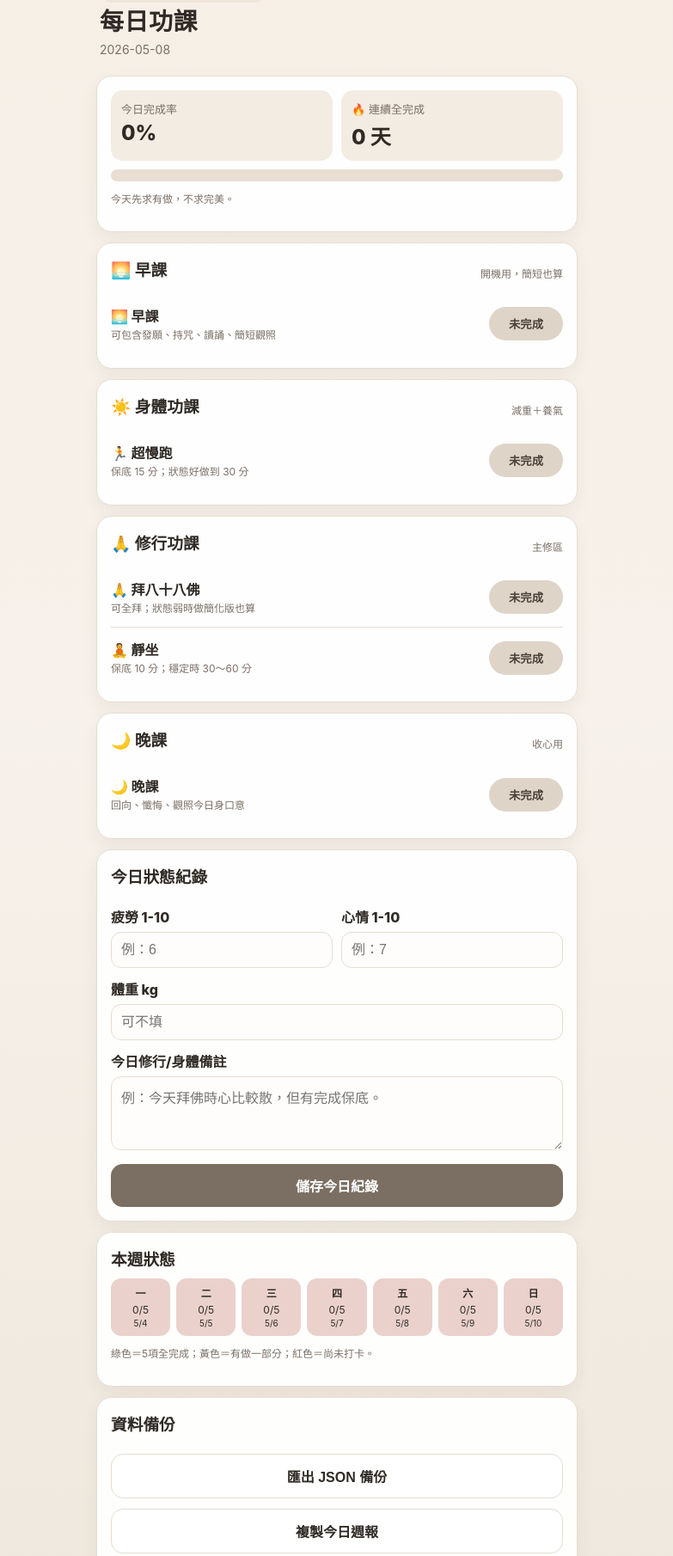
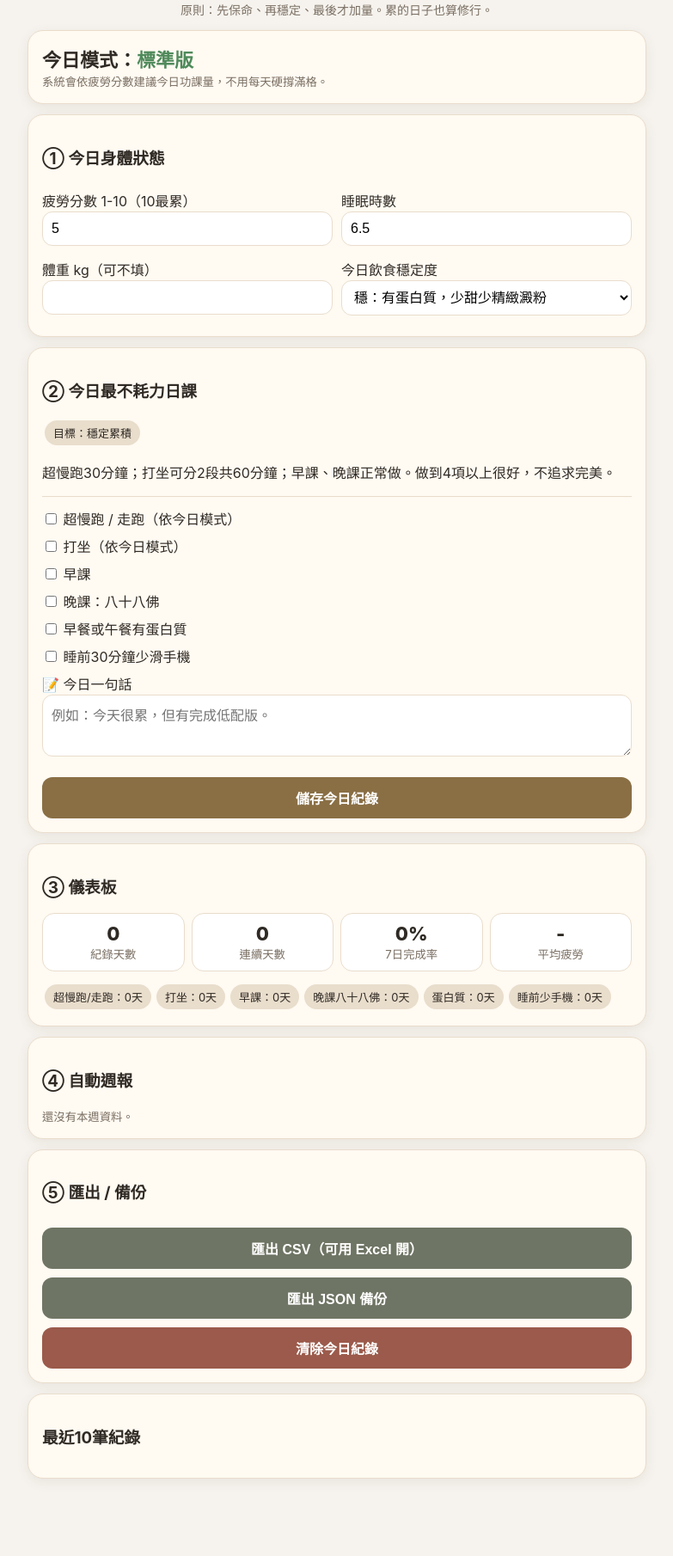
Before and after one commit to tingyunamy/daily-practice, a plain HTML site: page index.html in a window 1280 px wide. Shown: the part 62-1872 px from the top of the page at 86% size, without its empty margins (248-1031 px from the left). After the commit the page ends 1810 px from the top, so only its background shows below. Drawn offline with Linux system fonts and the light colour scheme.

Commit message:
Add files via upload
change to old version

```diff
--- a/index.html
+++ b/index.html
@@ -1,328 +1,261 @@
 <!DOCTYPE html>
-<html lang="zh-Hant">
+<html lang="zh-TW">
 <head>
-<meta charset="UTF-8" />
-<meta name="viewport" content="width=device-width, initial-scale=1.0, viewport-fit=cover" />
-<title>每日功課 v5 修正版</title>
-<meta name="theme-color" content="#7b6f63" />
+<meta charset="UTF-8">
+<meta name="viewport" content="width=device-width, initial-scale=1.0">
+<title>疲勞・修行・減重 日課系統 v5</title>
 <style>
 :root{
-  --bg:#f6f1ea; --card:#fff; --text:#2f2a25; --muted:#7a6f66;
-  --main:#7b6f63; --main2:#a68f73; --ok:#5d9c73;
-  --warn:#d29b48; --bad:#c96b62; --line:#e5ddd2;
+  --bg:#f6f3ee; --card:#fffaf2; --ink:#2f2a24; --muted:#7a6f63;
+  --accent:#8a6f45; --soft:#e9ddcc; --ok:#4f8a5b; --warn:#b77b2b;
 }
 *{box-sizing:border-box}
-body{
-  margin:0;
-  font-family:-apple-system,BlinkMacSystemFont,"Noto Sans TC","Helvetica Neue",Arial,sans-serif;
-  background:linear-gradient(180deg,#f7efe6 0%,#f6f1ea 45%,#efe7dc 100%);
-  color:var(--text);
-  padding:18px;
-}
-.app{max-width:560px;margin:0 auto;padding-bottom:44px}
-.header{padding:18px 4px 10px}
-h1{margin:0;font-size:28px;letter-spacing:.5px}
-h2,h3{margin:0 0 10px}
-.sub{color:var(--muted);margin-top:6px;font-size:14px}
-.card{
-  background:rgba(255,255,255,.94);
-  border:1px solid var(--line);
-  border-radius:18px;
-  padding:16px;
-  margin:12px 0;
-  box-shadow:0 8px 20px rgba(70,50,30,.06);
-}
-.grid2{display:grid;grid-template-columns:1fr 1fr;gap:10px}
-.stat{background:#f3ece3;border-radius:14px;padding:12px}
-.stat .num{font-size:24px;font-weight:800;margin-top:4px}
-.stat .label{color:var(--muted);font-size:13px}
-.progress-wrap{height:14px;background:#e8ded2;border-radius:999px;overflow:hidden;margin-top:10px}
-.progress{height:100%;width:0%;background:linear-gradient(90deg,var(--main2),var(--ok));border-radius:999px;transition:.25s}
-.section-title{display:flex;align-items:center;justify-content:space-between;margin-bottom:6px}
-.section-title span{font-size:12px;color:var(--muted)}
-.task{display:flex;align-items:center;justify-content:space-between;gap:12px;border-bottom:1px solid var(--line);padding:13px 0}
-.task:last-child{border-bottom:none}
-.task-title{font-weight:800;font-size:16px}
-.task-note{color:var(--muted);font-size:12px;margin-top:3px;line-height:1.4}
-.btn{border:none;border-radius:999px;padding:10px 14px;min-width:86px;font-weight:800;background:#ded4c8;color:#4b4037}
-.btn.done{background:var(--ok);color:#fff}
-label{display:block;margin:12px 0 6px;font-weight:800}
-input,textarea{
-  width:100%;border:1px solid var(--line);border-radius:12px;padding:11px;font-size:16px;background:#fffdfb;color:var(--text)
-}
-textarea{min-height:86px;resize:vertical}
-.row{display:flex;gap:10px}.row>*{flex:1}
-.small{color:var(--muted);font-size:12px;line-height:1.5}
-.primary,.secondary{
-  width:100%;border-radius:14px;padding:13px;font-weight:800;font-size:16px;margin-top:12px
-}
-.primary{border:none;background:var(--main);color:#fff}
-.secondary{border:1px solid var(--line);background:#fff;color:var(--text)}
-.week{display:grid;grid-template-columns:repeat(7,1fr);gap:7px;margin-top:10px}
-.day{background:#eee5da;border-radius:12px;padding:8px 4px;text-align:center;font-size:12px;min-height:56px}
-.day strong{display:block;margin-bottom:4px}.day.full{background:#cfe8d6}.day.some{background:#f3dfb6}.day.zero{background:#ead1cc}
-.pill{display:inline-block;padding:6px 10px;border-radius:999px;background:#efe5d9;color:#5b4d42;font-size:12px;font-weight:800}
-.footer-note{text-align:center;color:var(--muted);font-size:12px;margin-top:18px}
-@media (display-mode: standalone){body{padding-top:calc(18px + env(safe-area-inset-top))}}
+body{font-family:-apple-system,BlinkMacSystemFont,"Noto Sans TC","Microsoft JhengHei",Arial,sans-serif;background:var(--bg);color:var(--ink);margin:0;padding:16px;}
+h1{text-align:center;font-size:24px;margin:8px 0 4px}
+.subtitle{text-align:center;color:var(--muted);font-size:14px;margin-bottom:14px}
+.card{background:var(--card);border:1px solid var(--soft);border-radius:18px;padding:16px;margin:12px auto;max-width:720px;box-shadow:0 4px 14px rgba(80,55,20,.08)}
+.row{display:grid;grid-template-columns:1fr 1fr;gap:10px}
+@media(max-width:620px){.row{grid-template-columns:1fr}}
+label{display:block;margin:8px 0;line-height:1.5}
+input[type="number"],textarea,select{width:100%;padding:10px;border:1px solid var(--soft);border-radius:12px;background:white;font-size:16px}
+textarea{height:72px;resize:vertical}
+button{width:100%;padding:12px;margin-top:10px;border:0;border-radius:12px;background:var(--accent);color:white;font-size:16px;font-weight:700}
+button.secondary{background:#6f7564}
+button.danger{background:#9b5a4b}
+.pill{display:inline-block;background:var(--soft);border-radius:999px;padding:5px 10px;margin:3px;font-size:13px}
+.big{font-size:22px;font-weight:800}
+.good{color:var(--ok);font-weight:700}.warn{color:var(--warn);font-weight:700}
+.grid4{display:grid;grid-template-columns:repeat(4,1fr);gap:8px}
+@media(max-width:620px){.grid4{grid-template-columns:repeat(2,1fr)}}
+.stat{background:white;border:1px solid var(--soft);border-radius:14px;padding:10px;text-align:center}
+.history-item{background:white;border:1px solid var(--soft);border-radius:14px;padding:10px;margin:8px 0;font-size:14px}
+small{color:var(--muted)}
+hr{border:0;border-top:1px solid var(--soft);margin:14px 0}
 </style>
 </head>
 <body>
-<div class="app">
-  <div class="header">
-    <span class="pill">v5 修正版｜早課・晚課・修行版</span>
-    <h1>每日功課</h1>
-    <div class="sub" id="todayText"></div>
+<h1>🌿 疲勞・修行・減重 日課系統 v5</h1>
+<div class="subtitle">原則：先保命、再穩定、最後才加量。累的日子也算修行。</div>
+
+<div class="card">
+  <div class="big">今日模式：<span id="modeText">判斷中</span></div>
+  <small>系統會依疲勞分數建議今日功課量，不用每天硬撐滿格。</small>
 </div>
 
 <div class="card">
-    <div class="grid2">
-      <div class="stat">
-        <div class="label">今日完成率</div>
-        <div class="num" id="rate">0%</div>
+  <h3>① 今日身體狀態</h3>
+  <div class="row">
+    <label>疲勞分數 1-10（10最累）
+      <input id="fatigue" type="number" min="1" max="10" value="5" oninput="updateMode()">
+    </label>
+    <label>睡眠時數
+      <input id="sleep" type="number" step="0.5" min="0" max="12" value="6.5">
+    </label>
   </div>
-      <div class="stat">
-        <div class="label">🔥 連續全完成</div>
-        <div class="num"><span id="streak">0</span> 天</div>
-      </div>
-    </div>
-    <div class="progress-wrap"><div class="progress" id="progress"></div></div>
-    <p class="small" id="dailyHint">今天先求有做，不求完美。</p>
-  </div>
-
-  <div class="card">
-    <div class="section-title"><h3>🌅 早課</h3><span>開機用，簡短也算</span></div>
-    <div class="task">
-      <div>
-        <div class="task-title">🌅 早課</div>
-        <div class="task-note">可包含發願、持咒、讀誦、簡短觀照</div>
-      </div>
-      <button class="btn" data-key="morning">未完成</button>
+  <div class="row">
+    <label>體重 kg（可不填）
+      <input id="weight" type="number" step="0.1" min="20" max="200">
+    </label>
+    <label>今日飲食穩定度
+      <select id="food">
+        <option value="穩">穩：有蛋白質，少甜少精緻澱粉</option>
+        <option value="普通">普通：大致正常</option>
+        <option value="亂">亂：甜食/澱粉偏多或太晚吃</option>
+      </select>
+    </label>
   </div>
 </div>
 
 <div class="card">
-    <div class="section-title"><h3>☀️ 身體功課</h3><span>減重＋養氣</span></div>
-    <div class="task">
-      <div>
-        <div class="task-title">🏃 超慢跑</div>
-        <div class="task-note">保底 15 分；狀態好做到 30 分</div>
-      </div>
-      <button class="btn" data-key="slowJog">未完成</button>
-    </div>
+  <h3>② 今日最不耗力日課</h3>
+  <div id="suggestion"></div>
+  <hr>
+  <label><input type="checkbox" id="run"> 超慢跑 / 走跑（依今日模式）</label>
+  <label><input type="checkbox" id="med"> 打坐（依今日模式）</label>
+  <label><input type="checkbox" id="morning"> 早課</label>
+  <label><input type="checkbox" id="night"> 晚課：八十八佛</label>
+  <label><input type="checkbox" id="protein"> 早餐或午餐有蛋白質</label>
+  <label><input type="checkbox" id="phone"> 睡前30分鐘少滑手機</label>
+  <label>📝 今日一句話
+    <textarea id="note" placeholder="例如：今天很累，但有完成低配版。"></textarea>
+  </label>
+  <button onclick="save()">儲存今日紀錄</button>
 </div>
 
 <div class="card">
-    <div class="section-title"><h3>🙏 修行功課</h3><span>主修區</span></div>
-    <div class="task">
-      <div>
-        <div class="task-title">🙏 拜八十八佛</div>
-        <div class="task-note">可全拜；狀態弱時做簡化版也算</div>
+  <h3>③ 儀表板</h3>
+  <div class="grid4">
+    <div class="stat"><div id="totalDays" class="big">0</div><small>紀錄天數</small></div>
+    <div class="stat"><div id="streak" class="big">0</div><small>連續天數</small></div>
+    <div class="stat"><div id="weekRate" class="big">0%</div><small>7日完成率</small></div>
+    <div class="stat"><div id="avgFatigue" class="big">-</div><small>平均疲勞</small></div>
   </div>
-      <button class="btn" data-key="buddha88">未完成</button>
-    </div>
-    <div class="task">
-      <div>
-        <div class="task-title">🧘 靜坐</div>
-        <div class="task-note">保底 10 分；穩定時 30～60 分</div>
-      </div>
-      <button class="btn" data-key="meditation">未完成</button>
-    </div>
+  <div id="detailStats" style="margin-top:12px"></div>
 </div>
 
 <div class="card">
-    <div class="section-title"><h3>🌙 晚課</h3><span>收心用</span></div>
-    <div class="task">
-      <div>
-        <div class="task-title">🌙 晚課</div>
-        <div class="task-note">回向、懺悔、觀照今日身口意</div>
-      </div>
-      <button class="btn" data-key="evening">未完成</button>
-    </div>
+  <h3>④ 自動週報</h3>
+  <div id="weekly"></div>
 </div>
 
 <div class="card">
-    <h3>今日狀態紀錄</h3>
-    <div class="row">
-      <div>
-        <label>疲勞 1-10</label>
-        <input id="fatigue" type="number" min="1" max="10" placeholder="例：6">
-      </div>
-      <div>
-        <label>心情 1-10</label>
-        <input id="mood" type="number" min="1" max="10" placeholder="例：7">
-      </div>
-    </div>
-    <label>體重 kg</label>
-    <input id="weight" type="number" step="0.1" placeholder="可不填">
-    <label>今日修行/身體備註</label>
-    <textarea id="note" placeholder="例：今天拜佛時心比較散，但有完成保底。"></textarea>
-    <button class="primary" id="saveBtn">儲存今日紀錄</button>
+  <h3>⑤ 匯出 / 備份</h3>
+  <button class="secondary" onclick="exportCSV()">匯出 CSV（可用 Excel 開）</button>
+  <button class="secondary" onclick="exportJSON()">匯出 JSON 備份</button>
+  <button class="danger" onclick="clearToday()">清除今日紀錄</button>
 </div>
 
 <div class="card">
-    <h3>本週狀態</h3>
-    <div class="week" id="week"></div>
-    <p class="small">綠色＝5項全完成；黃色＝有做一部分；紅色＝尚未打卡。</p>
-  </div>
-
-  <div class="card">
-    <h3>資料備份</h3>
-    <button class="secondary" id="exportBtn">匯出 JSON 備份</button>
-    <button class="secondary" id="copyBtn">複製今日週報</button>
-    <p class="small">資料存在這支手機的 Safari 裡。換手機或清 Safari 資料會消失，偶爾匯出備份。</p>
-  </div>
-
-  <div class="footer-note">早課開機，超慢跑養氣，拜佛清障，靜坐安住，晚課收心。</div>
+  <h3>最近10筆紀錄</h3>
+  <div id="history"></div>
 </div>
 
 <script>
-const TASKS = ["morning","slowJog","buddha88","meditation","evening"];
-const TASK_NAMES = {
-  morning:"早課",
-  slowJog:"超慢跑",
-  buddha88:"拜八十八佛",
-  meditation:"靜坐",
-  evening:"晚課"
+const KEY="practice_v5_fatigue_spirit_weight";
+const tasks=["run","med","morning","night","protein","phone"];
+const taskNames={run:"超慢跑/走跑",med:"打坐",morning:"早課",night:"晚課八十八佛",protein:"蛋白質",phone:"睡前少手機"};
+
+function dateKey(d=new Date()){return d.toLocaleDateString("sv-SE");}
+function getData(){return JSON.parse(localStorage.getItem(KEY)||"{}");}
+function setData(data){localStorage.setItem(KEY,JSON.stringify(data));}
+
+function modeByFatigue(f){
+  if(f>=8) return "保命低配";
+  if(f>=6) return "恢復版";
+  return "標準版";
+}
+function updateMode(){
+  let f=Number(document.getElementById("fatigue").value||5);
+  let mode=modeByFatigue(f);
+  document.getElementById("modeText").innerHTML = mode==="標準版" ? '<span class="good">標準版</span>' :
+    mode==="恢復版" ? '<span class="warn">恢復版</span>' : '<span class="warn">保命低配</span>';
+
+  let html="";
+  if(mode==="保命低配"){
+    html = `
+      <span class="pill">目標：不崩盤</span>
+      <p>今天只做最低功課：走路5-10分鐘、打坐5-10分鐘、早晚課擇一或合掌稱念。做到2項就算成功。</p>
+      <p class="warn">不要硬跑30分，不要硬坐60分。</p>`;
+  }else if(mode==="恢復版"){
+    html = `
+      <span class="pill">目標：恢復能量</span>
+      <p>超慢跑10-20分鐘；打坐15-30分鐘；早課或晚課至少一項完整。做到3項就算成功。</p>`;
+  }else{
+    html = `
+      <span class="pill">目標：穩定累積</span>
+      <p>超慢跑30分鐘；打坐可分2段共60分鐘；早課、晚課正常做。做到4項以上很好，不追求完美。</p>`;
+  }
+  document.getElementById("suggestion").innerHTML=html;
+}
+
+function save(){
+  const data=getData();
+  const k=dateKey();
+  data[k]={
+    date:k,
+    fatigue:Number(fatigue.value||0),
+    sleep:Number(sleep.value||0),
+    weight:weight.value?Number(weight.value):"",
+    food:food.value,
+    run:run.checked, med:med.checked, morning:morning.checked, night:night.checked,
+    protein:protein.checked, phone:phone.checked,
+    note:note.value.trim(),
+    mode:modeByFatigue(Number(fatigue.value||5))
   };
+  setData(data); load();
+}
 
-function localDateKey(date=new Date()){
-  const y = date.getFullYear();
-  const m = String(date.getMonth()+1).padStart(2,"0");
-  const d = String(date.getDate()).padStart(2,"0");
-  return `${y}-${m}-${d}`;
+function loadToday(data){
+  const t=data[dateKey()];
+  tasks.forEach(id=>document.getElementById(id).checked=false);
+  note.value=""; weight.value="";
+  if(!t) return;
+  fatigue.value=t.fatigue||5; sleep.value=t.sleep||6.5; weight.value=t.weight||""; food.value=t.food||"普通";
+  tasks.forEach(id=>document.getElementById(id).checked=!!t[id]);
+  note.value=t.note||"";
+  updateMode();
 }
-const today = localDateKey();
-let allData = JSON.parse(localStorage.getItem("dailyPracticeV5Practice") || "{}");
-if(!allData[today]) allData[today] = {tasks:{}, fatigue:"", mood:"", weight:"", note:""};
 
-function save(){ localStorage.setItem("dailyPracticeV5Practice", JSON.stringify(allData)); }
-function dayData(key=today){
-  if(!allData[key]) allData[key] = {tasks:{}, fatigue:"", mood:"", weight:"", note:""};
-  if(!allData[key].tasks) allData[key].tasks = {};
-  return allData[key];
+function isSuccess(r){
+  const done=tasks.filter(id=>r[id]).length;
+  if(r.mode==="保命低配") return done>=2;
+  if(r.mode==="恢復版") return done>=3;
+  return done>=4;
 }
-function doneCount(key=today){
-  const tasks = dayData(key).tasks;
-  return TASKS.filter(t=>tasks[t]).length;
+
+function load(){
+  const data=getData();
+  const keys=Object.keys(data).sort();
+  loadToday(data);
+  const records=keys.map(k=>data[k]);
+  totalDays.textContent=records.length;
+
+  // streak
+  let s=0;
+  for(let i=0;i<3650;i++){
+    let d=new Date(); d.setDate(d.getDate()-i);
+    let k=dateKey(d);
+    if(data[k] && isSuccess(data[k])) s++; else break;
   }
-function fullDone(key=today){ return doneCount(key) === TASKS.length; }
-function calcStreak(){
-  let streak = 0;
-  let d = new Date();
-  for(let i=0;i<365;i++){
-    const key = localDateKey(d);
-    if(fullDone(key)){ streak++; d.setDate(d.getDate()-1); }
-    else break;
+  streak.textContent=s;
+
+  const last7=records.filter(r=>{
+    const diff=(new Date(dateKey())-new Date(r.date))/(86400000);
+    return diff>=0 && diff<7;
+  });
+  weekRate.textContent= last7.length ? Math.round(last7.filter(isSuccess).length/last7.length*100)+"%" : "0%";
+  const fatigueVals=records.map(r=>Number(r.fatigue)).filter(Boolean);
+  avgFatigue.textContent=fatigueVals.length ? (fatigueVals.reduce((a,b)=>a+b,0)/fatigueVals.length).toFixed(1) : "-";
+
+  let counts={}; tasks.forEach(id=>counts[id]=0);
+  records.forEach(r=>tasks.forEach(id=>{if(r[id]) counts[id]++;}));
+  detailStats.innerHTML=tasks.map(id=>`<span class="pill">${taskNames[id]}：${counts[id]}天</span>`).join("");
+
+  weeklyReport(last7);
+  history.innerHTML=keys.slice().reverse().slice(0,10).map(k=>{
+    let r=data[k]; let done=tasks.filter(id=>r[id]).length;
+    return `<div class="history-item"><b>${k}</b>｜${r.mode||""}｜完成 ${done}/6｜疲勞 ${r.fatigue||"-"}｜睡眠 ${r.sleep||"-"}h｜飲食 ${r.food||"-"}<br><small>${r.note||""}</small></div>`;
+  }).join("") || "<small>尚無紀錄</small>";
 }
-  return streak;
+
+function weeklyReport(last7){
+  if(!last7.length){weekly.innerHTML="<small>還沒有本週資料。</small>"; return;}
+  let success=last7.filter(isSuccess).length;
+  let avgF=(last7.reduce((a,r)=>a+Number(r.fatigue||0),0)/last7.length).toFixed(1);
+  let best="", worst="", max=-1, min=999;
+  tasks.forEach(id=>{
+    let c=last7.filter(r=>r[id]).length;
+    if(c>max){max=c;best=taskNames[id];}
+    if(c<min){min=c;worst=taskNames[id];}
+  });
+  let advice = avgF>=7 ? "本週疲勞偏高，下一週請用恢復版，不要硬追滿分。" :
+               success>=5 ? "本週穩定度不錯，可以維持，不必再加量。" :
+               "本週先抓最容易完成的2-3項，建立不中斷感。";
+  weekly.innerHTML = `
+    <p>7日紀錄：${last7.length}天；成功日：${success}天；平均疲勞：${avgF}</p>
+    <p>最穩：<span class="good">${best}</span>；最需要降低門檻：<span class="warn">${worst}</span></p>
+    <p><b>建議：</b>${advice}</p>`;
 }
-function updateUI(){
-  const d = dayData();
-  document.getElementById("todayText").textContent = today;
-  document.querySelectorAll(".btn[data-key]").forEach(btn=>{
-    const key = btn.dataset.key;
-    const isDone = !!d.tasks[key];
-    btn.classList.toggle("done", isDone);
-    btn.textContent = isDone ? "完成" : "未完成";
+
+function exportCSV(){
+  const data=getData(); const keys=Object.keys(data).sort();
+  const header=["date","mode","fatigue","sleep","weight","food",...tasks,"note"];
+  const rows=[header.join(",")];
+  keys.forEach(k=>{
+    const r=data[k];
+    rows.push(header.map(h=>`"${String(r[h]??"").replaceAll('"','""')}"`).join(","));
   });
-
-  const count = doneCount();
-  const rate = Math.round(count / TASKS.length * 100);
-  document.getElementById("rate").textContent = rate + "%";
-  document.getElementById("progress").style.width = rate + "%";
-  document.getElementById("streak").textContent = calcStreak();
-
-  const hints = [
-    "今天先求有做，不求完美。",
-    "完成一項也算把自己拉回來。",
-    "早課或超慢跑先做，今天就不會散。",
-    "拜佛與靜坐完成，今天的心會比較穩。",
-    "差一項就全完成了，不要斷。",
-    "全完成，今天很圓滿。"
-  ];
-  document.getElementById("dailyHint").textContent = hints[count];
-
-  document.getElementById("fatigue").value = d.fatigue || "";
-  document.getElementById("mood").value = d.mood || "";
-  document.getElementById("weight").value = d.weight || "";
-  document.getElementById("note").value = d.note || "";
-
-  renderWeek();
+  download("practice_v5.csv", rows.join("\n"), "text/csv");
 }
-function renderWeek(){
-  const week = document.getElementById("week");
-  week.innerHTML = "";
-  const now = new Date();
-  const day = now.getDay();
-  const mondayOffset = day === 0 ? -6 : 1 - day;
-  const start = new Date(now);
-  start.setDate(now.getDate()+mondayOffset);
-
-  for(let i=0;i<7;i++){
-    const d = new Date(start);
-    d.setDate(start.getDate()+i);
-    const key = localDateKey(d);
-    const c = doneCount(key);
-    const el = document.createElement("div");
-    el.className = "day " + (c===TASKS.length ? "full" : c>0 ? "some" : "zero");
-    const names = ["一","二","三","四","五","六","日"];
-    el.innerHTML = `<strong>${names[i]}</strong><div>${c}/${TASKS.length}</div><small>${String(d.getMonth()+1)}/${d.getDate()}</small>`;
-    week.appendChild(el);
+function exportJSON(){download("practice_v5_backup.json", JSON.stringify(getData(),null,2), "application/json");}
+function download(filename,text,type){
+  const blob=new Blob([text],{type:type});
+  const a=document.createElement("a"); a.href=URL.createObjectURL(blob); a.download=filename; a.click();
 }
+function clearToday(){
+  const data=getData(); delete data[dateKey()]; setData(data); load();
 }
-document.querySelectorAll(".btn[data-key]").forEach(btn=>{
-  btn.addEventListener("click",()=>{
-    const d = dayData();
-    const key = btn.dataset.key;
-    d.tasks[key] = !d.tasks[key];
-    save();
-    updateUI();
-  });
-});
-document.getElementById("saveBtn").addEventListener("click",()=>{
-  const d = dayData();
-  d.fatigue = document.getElementById("fatigue").value;
-  d.mood = document.getElementById("mood").value;
-  d.weight = document.getElementById("weight").value;
-  d.note = document.getElementById("note").value;
-  save();
-  alert("已儲存今天紀錄");
-});
-document.getElementById("exportBtn").addEventListener("click",()=>{
-  const blob = new Blob([JSON.stringify(allData,null,2)], {type:"application/json"});
-  const url = URL.createObjectURL(blob);
-  const a = document.createElement("a");
-  a.href = url;
-  a.download = "daily-practice-v5-practice-backup.json";
-  a.click();
-  URL.revokeObjectURL(url);
-});
-document.getElementById("copyBtn").addEventListener("click",async()=>{
-  const d = dayData();
-  const doneList = TASKS.filter(t=>d.tasks[t]).map(t=>"✅ "+TASK_NAMES[t]).join("\n") || "尚未完成";
-  const undoneList = TASKS.filter(t=>!d.tasks[t]).map(t=>"⬜ "+TASK_NAMES[t]).join("\n") || "全部完成";
-  const text = `每日功課週報 / ${today}
-今日完成率：${Math.round(doneCount()/TASKS.length*100)}%
-連續全完成：${calcStreak()}天
-
-已完成：
-${doneList}
-
-未完成：
-${undoneList}
-
-疲勞：${d.fatigue || "未填"}
-心情：${d.mood || "未填"}
-體重：${d.weight || "未填"}
-備註：${d.note || "未填"}`;
-  try{
-    await navigator.clipboard.writeText(text);
-    alert("已複製今日週報");
-  }catch(e){
-    prompt("請手動複製：", text);
-  }
-});
-updateUI();
+updateMode(); load();
 </script>
 </body>
 </html>
```
Lines whose indentation alone changed are shown as unchanged.
